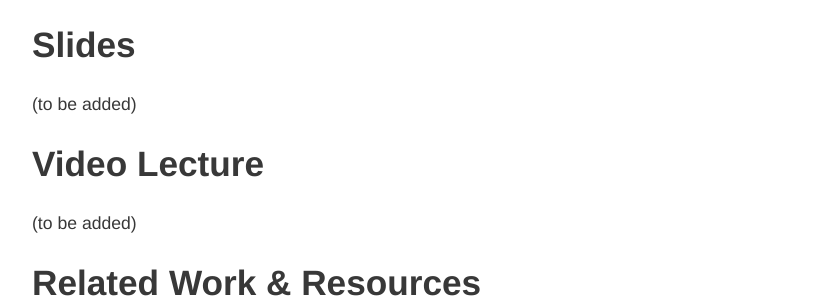
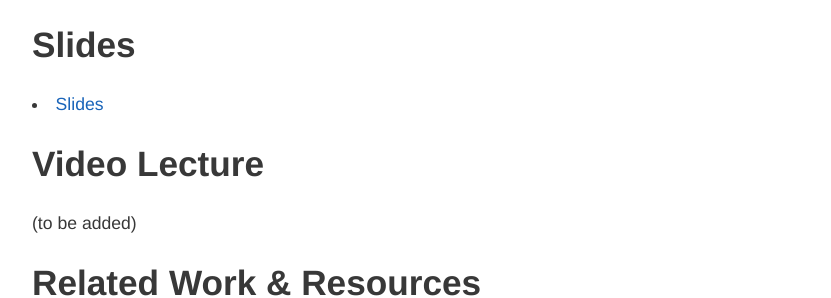
Before and after one commit to imatge-upc/telecombcn-2016-dlcv, a Jekyll site: the page built from language.md, in a window 1280 px wide and 900 px high, scrolled down 401 px. Shown: the part 166-464 px from the top of the window, without its empty margins (224-1055 px from the left). Built offline with Jekyll 4.4.1, drawn with Linux system fonts in a browser that asks for light colours; nearby versions of some CDN libraries.

Commit message:
Slides added

```diff
--- a/language.md
+++ b/language.md
@@ -16,7 +16,7 @@ hide: true
 
 ## Slides
 
-(to be added)
+* [Slides](slides/D4L4-language.pdf)
 
 ## Video Lecture
 
```
